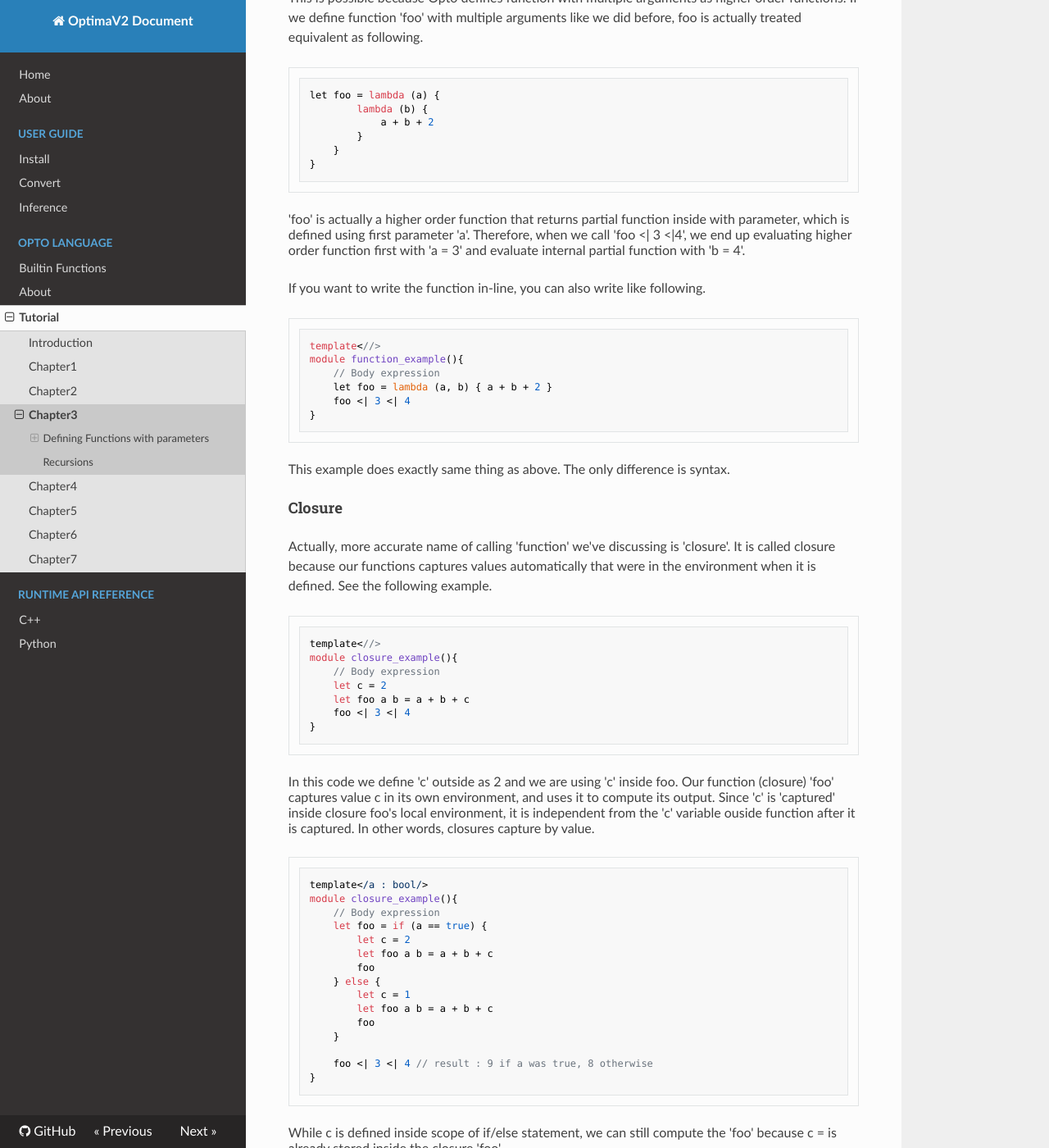
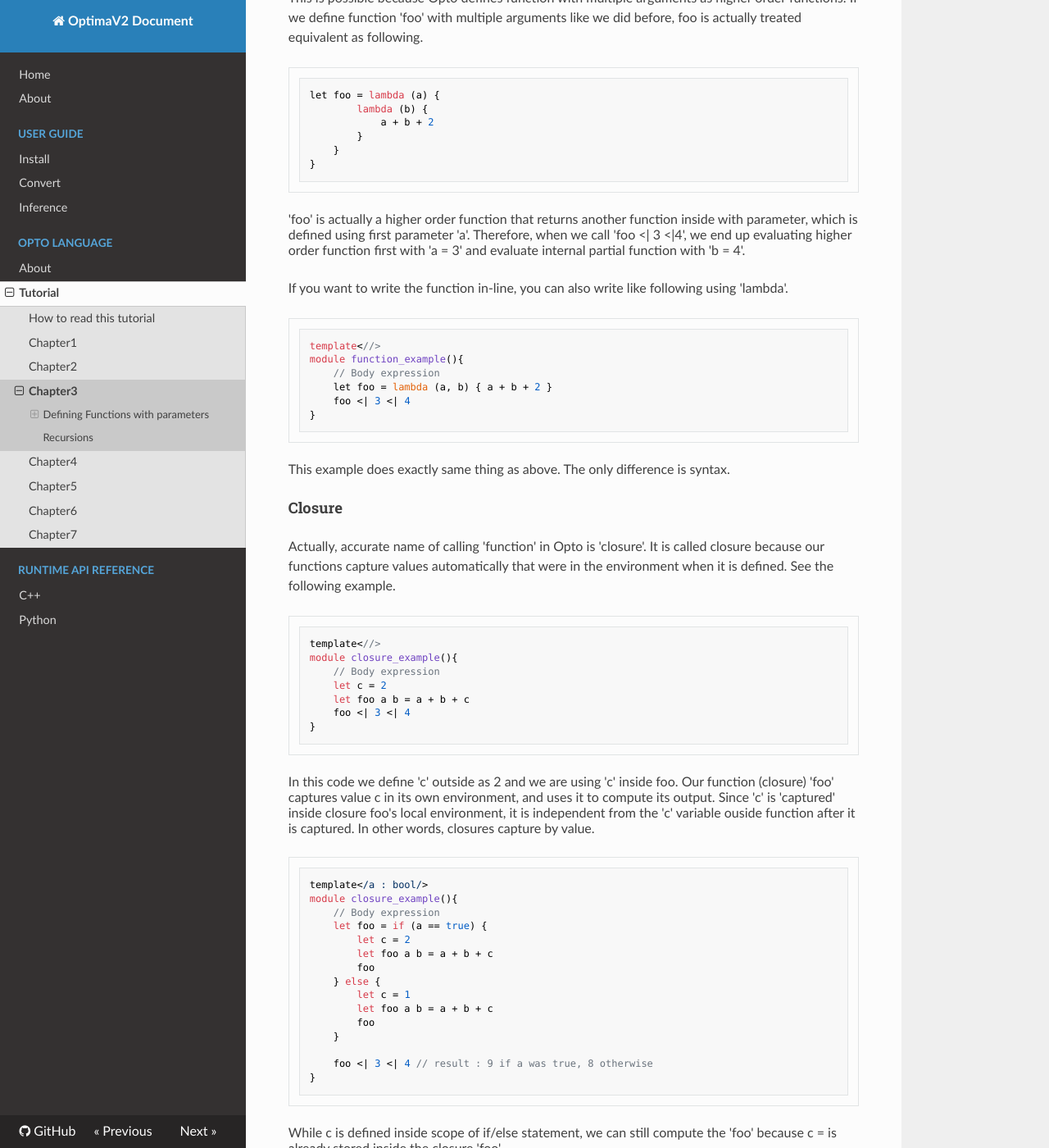
Before and after one commit to ENERZAi/OptimaV2-Docs, an MkDocs documentation site: the page built from docs/kernel/Tutorial/Chapter3.md, in a window 1280 px wide and 1400 px high, scrolled down 1433 px. Shown: the whole window at 82% size. Built offline with MkDocs 1.6.1, drawn with Linux system fonts in a browser that asks for light colours; nearby versions of some CDN libraries; some of the changed text lies outside the part shown.

Commit message:
feat : add tutorial introduction page

````diff
--- a/docs/kernel/Tutorial/Chapter3.md
+++ b/docs/kernel/Tutorial/Chapter3.md
@@ -58,10 +58,10 @@
 }
 
 ```
-'foo' is actually a higher order function that returns partial function inside with parameter, which is defined using first parameter 'a'. Therefore, when we call 'foo <| 3 <|4', we end up evaluating higher order function first with 'a = 3' and evaluate internal partial function with 'b = 4'.
+'foo' is actually a higher order function that returns another function inside with parameter, which is defined using first parameter 'a'. Therefore, when we call 'foo <| 3 <|4', we end up evaluating higher order function first with 'a = 3' and evaluate internal partial function with 'b = 4'.
 
 
-If you want to write the function in-line, you can also write like following.
+If you want to write the function in-line, you can also write like following using 'lambda'.
 ```
 template<//>
 module function_example(){
@@ -73,7 +73,7 @@
 This example does exactly same thing as above. The only difference is syntax.
 
 #### Closure
-Actually, more accurate name of calling 'function' we've discussing is 'closure'. It is called closure because our functions captures values automatically that were in the environment when it is defined.  See the following example.
+Actually, accurate name of calling 'function' in Opto is 'closure'. It is called closure because our functions capture values automatically that were in the environment when it is defined.  See the following example.
 ```
 template<//>
 module closure_example(){
@@ -107,7 +107,7 @@
 
 ### Recursions
 Recursions are very important feature in Opto. Many critical functionalities are built with recursions in Opto. It is used when generating nested for loops, variable indices, and lots more.
-Defining recursive function (closure) is not really different from defining non-recursive functions, but we need 'rec' identifer after 'let'.
+Defining recursive function (closure) is not really different from defining non-recursive functions, but we need to write 'rec' (stands for 'recursion') after 'let'.
 ```
 template<//>
 module recursion_example(){
--- a/mkdocs.yml
+++ b/mkdocs.yml
@@ -9,10 +9,9 @@
     - "Convert": "guide/convert.md"
     - "Inference": "guide/inference.md"
   - "Opto Language":
-    - "Builtin Functions": "kernel/builtin.md"
     - "About" : "kernel/about.md"
     - "Tutorial" :
-      - "Introduction" : "kernel/Tutorial/Introduction.md"
+      - "How to read this tutorial" : "kernel/Tutorial/HowToRead.md"
       - "Chapter1" : "kernel/Tutorial/Chapter1.md"
       - "Chapter2" : "kernel/Tutorial/Chapter2.md"
       - "Chapter3" : "kernel/Tutorial/Chapter3.md"
````
Also changed, not shown: docs/kernel/Tutorial/Chapter2.md (+2 -2 lines), docs/kernel/Tutorial/HowToRead.md (added, +15 -0 lines), docs/kernel/Tutorial/Introduction.md (deleted, +0 -23 lines), docs/kernel/about.md (line endings or trailing spaces), docs/kernel/builtin.md (deleted).
